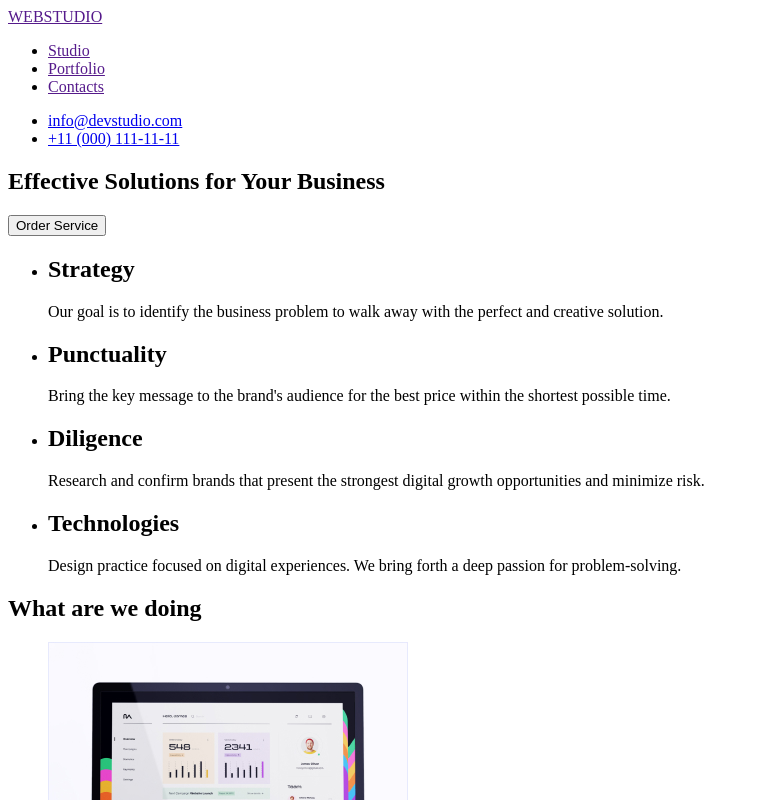
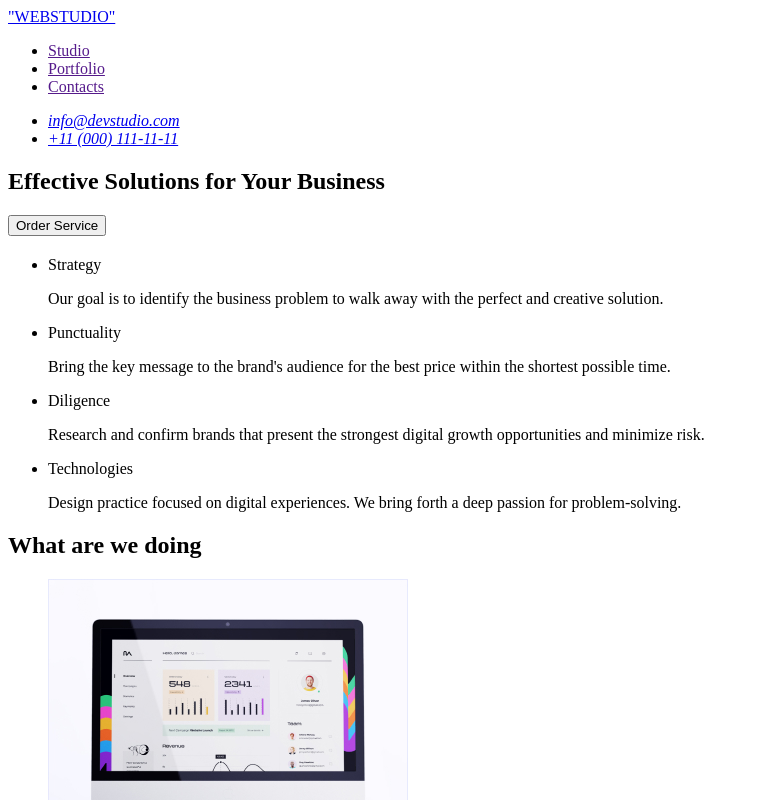
Before and after one commit to 7vasyl7/goit-markup-hw-01, a plain HTML site: page index.html in a window 1280 px wide. Shown: the top 800 px of the page, without its empty margins (0-759 px from the left). Drawn offline with Linux system fonts and the light colour scheme.

Commit message:
section 5
виправлено лого.,обгортка адреа,folder, секція 3,4

```diff
--- a/index.html
+++ b/index.html
@@ -9,17 +9,19 @@
   <body>
     <header>
       <nav>
-        <a href="">WEBSTUDIO </a>
+        <a href="./index.html">"WEBSTUDIO" </a>
         <ul>
           <li><a href="">Studio</a></li>
           <li><a href="">Portfolio</a></li>
           <li><a href="">Contacts</a></li>
         </ul>
       </nav>
+      <address>
         <ul>
           <li><a href="mailto:info@devstudio.com">info@devstudio.com</a></li>
           <li><a href="tel:+1100011111">+11 (000) 111-11-11</a></li>
         </ul>
+      </address>
     </header>
     <main>
       <section>
@@ -27,10 +29,11 @@
         <button type="button">Order Service</button>
       </section>
       <section>
+        <h2></h2>
         <ul>
           <li>
             <div>
-              <h2>Strategy</h2>
+              <p>Strategy</p>
               <p>
                 Our goal is to identify the business problem to walk away with
                 the perfect and creative solution.
@@ -39,7 +42,7 @@
           </li>
           <li>
             <div>
-              <h2>Punctuality</h2>
+              <p>Punctuality</p>
               <p>
                 Bring the key message to the brand's audience for the best price
                 within the shortest possible time.
@@ -48,7 +51,7 @@
           </li>
           <li>
             <div>
-              <h2>Diligence</h2>
+              <p>Diligence</p>
               <p>
                 Research and confirm brands that present the strongest digital
                 growth opportunities and minimize risk.
@@ -57,7 +60,7 @@
           </li>
           <li>
             <div>
-              <h2>Technologies</h2>
+              <p>Technologies</p>
               <p>
                 Design practice focused on digital experiences. We bring forth a
                 deep passion for problem-solving.
@@ -96,10 +99,9 @@
         </ul>
       </section>
       <section>
-        <h3>Our Team</h3>
+        <h2>Our Team</h2>
         <ul>
           <li>
-            <div>
             <img
               src="images/img1.jpg"
               alt="photo Product Designer "
@@ -108,10 +110,8 @@
             />
             <h3>Mark Guerrero</h3>
             <p>Product Designer</p>
-            </div>
           </li>
           <li>
-            <div>
             <img
               src="images/img2.jpg"
               alt="photo Frontend Developer "
@@ -120,10 +120,8 @@
             />
             <h3>Tom Ford</h3>
             <p>Frontend Developer</p>
-            </div>
           </li>
           <li>
-            <div>
             <img
               src="images/img3.jpg"
               alt="photo Marketing "
@@ -132,10 +130,8 @@
             />
             <h3>Camila Garcia</h3>
             <p>Marketing</p>
-            </div>
           </li>
           <li>
-            <div>
             <img
               src="images/img4.jpg"
               alt="photo UI Designer "
@@ -144,13 +140,12 @@
             />
             <h3>Daniel Wilson</h3>
             <p>UI Designer</p>
-            </div>
           </li>
         </ul>
       </section>
     </main>
     <footer>
-      <a href="">WEBSTUDIO</a>
+      <a href="./index.html">"WEBSTUDIO" </a>
       <p>
         Increase the flow of customers and sales for your business with digital
         marketing & growth solutions.
```
Lines whose indentation alone changed are shown as unchanged.
